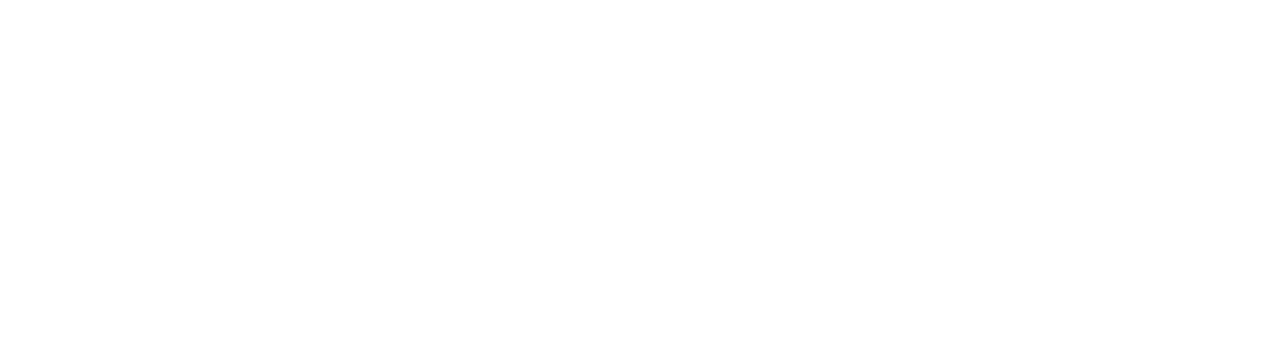
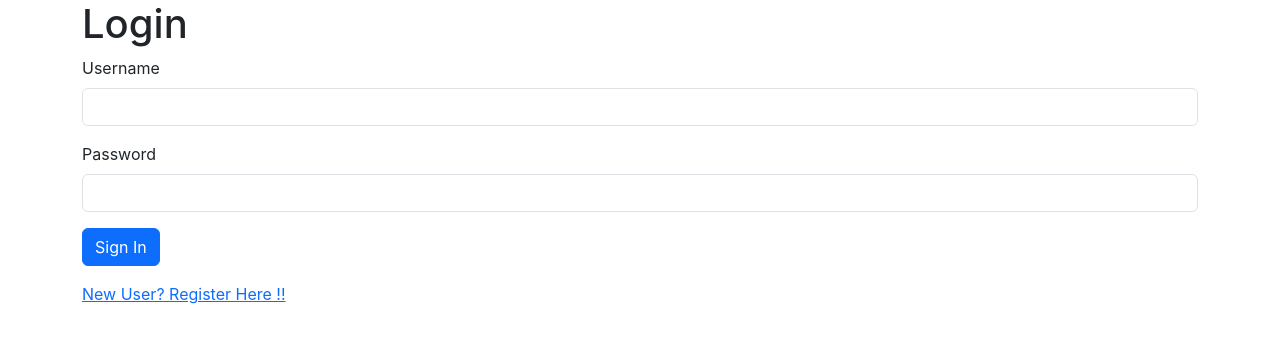
Before and after one commit to Sree1710/user-app-frontend, a React (Create React App) app: page / in a window 1280 px wide. Shown: the top 342 px of the page. Built offline with nearby package versions, Linux system fonts and the light colour scheme.

Commit message:
modifications done

```diff
--- a/src/App.js
+++ b/src/App.js
@@ -2,11 +2,17 @@
 import './App.css';
 import Login from './Components/Login';
 import UserRegistration from './Components/UserRegistration';
+import { BrowserRouter, Route, Routes } from 'react-router-dom';
 
 function App() {
   return (
     <div>
-
+    <BrowserRouter>
+    <Routes>
+      <Route path='/' exact element={<Login/>} />
+      <Route path='/regu' exact element={<UserRegistration/>} />
+    </Routes>
+    </BrowserRouter>
     </div>
   );
 }
```
